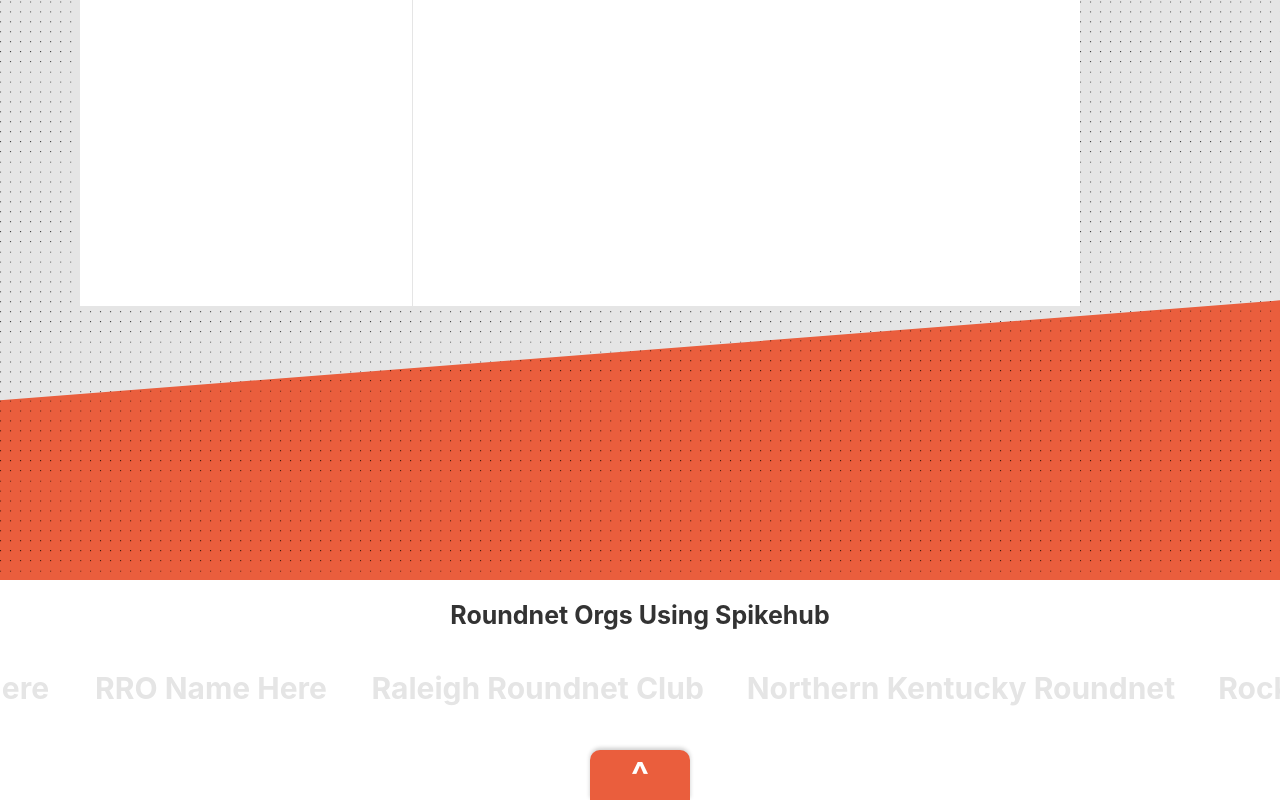
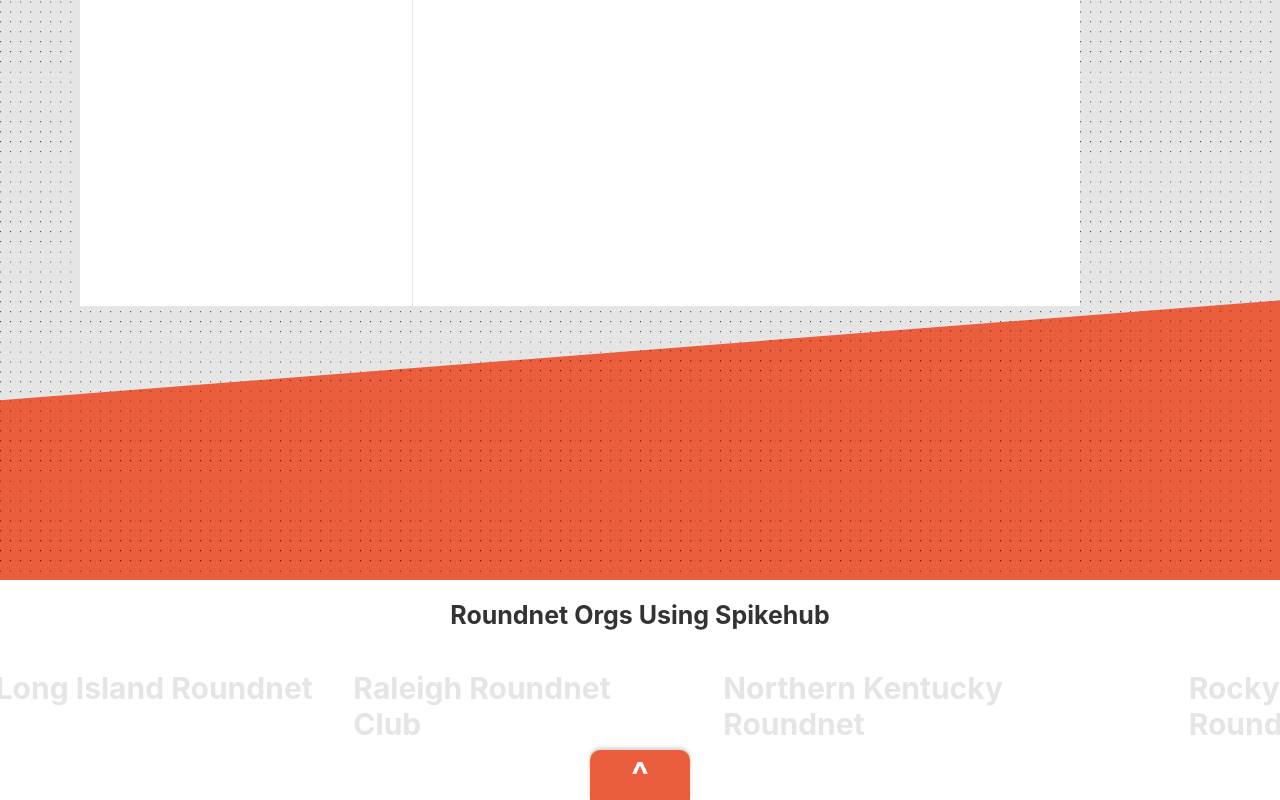
Before and after one commit to btbunze/spikehub, a Next.js app: page /profile in a window 1280 px wide. Shown: the part 559-1359 px from the top of the page. Built offline with nearby package versions, Linux system fonts and the light colour scheme; no server answers; a web font is replaced by a local one.

Commit message:
added organizations

```diff
--- a/components/SponsorBar.js
+++ b/components/SponsorBar.js
@@ -13,9 +13,8 @@
                     <a href = "http://www.rockymountainroundnet.org">
                         <div className = "sponsor-container">Rocky Mountain Roundnet</div>
                     </a>
-                    <div className = "sponsor-container">RRO Name Here</div>
-                    <div className = "sponsor-container">RRO Name Here</div>
-                    <div className = "sponsor-container">RRO Name Here</div>
+                    <div className = "sponsor-container">Buckeye Roundnet Club</div>
+                    <div className = "sponsor-container">Long Island Roundnet</div>
                 </div>
                 <div className = "rotating-container">
                     <a href = "https://www.facebook.com/Raleigh-Roundnet-Club-100212494680090">
@@ -25,9 +24,8 @@
                     <a href = "http://www.rockymountainroundnet.org">
                         <div className = "sponsor-container">Rocky Mountain Roundnet</div>
                     </a>
-                    <div className = "sponsor-container">RRO Name Here</div>
-                    <div className = "sponsor-container">RRO Name Here</div>
-                    <div className = "sponsor-container">RRO Name Here</div>
+                    <div className = "sponsor-container">Buckeye Roundent Club</div>
+                    <div className = "sponsor-container">Long Island Roundnet</div>
                 </div>
             </div>
         )
--- a/styles/index.css
+++ b/styles/index.css
@@ -2,7 +2,7 @@
     width:100%;
     overflow-x:hidden;
     --red: #ea5e3d;
-    --sponsor-width: 2100px;
+    --sponsor-width: 2000px;
 }
 
 html{
```
